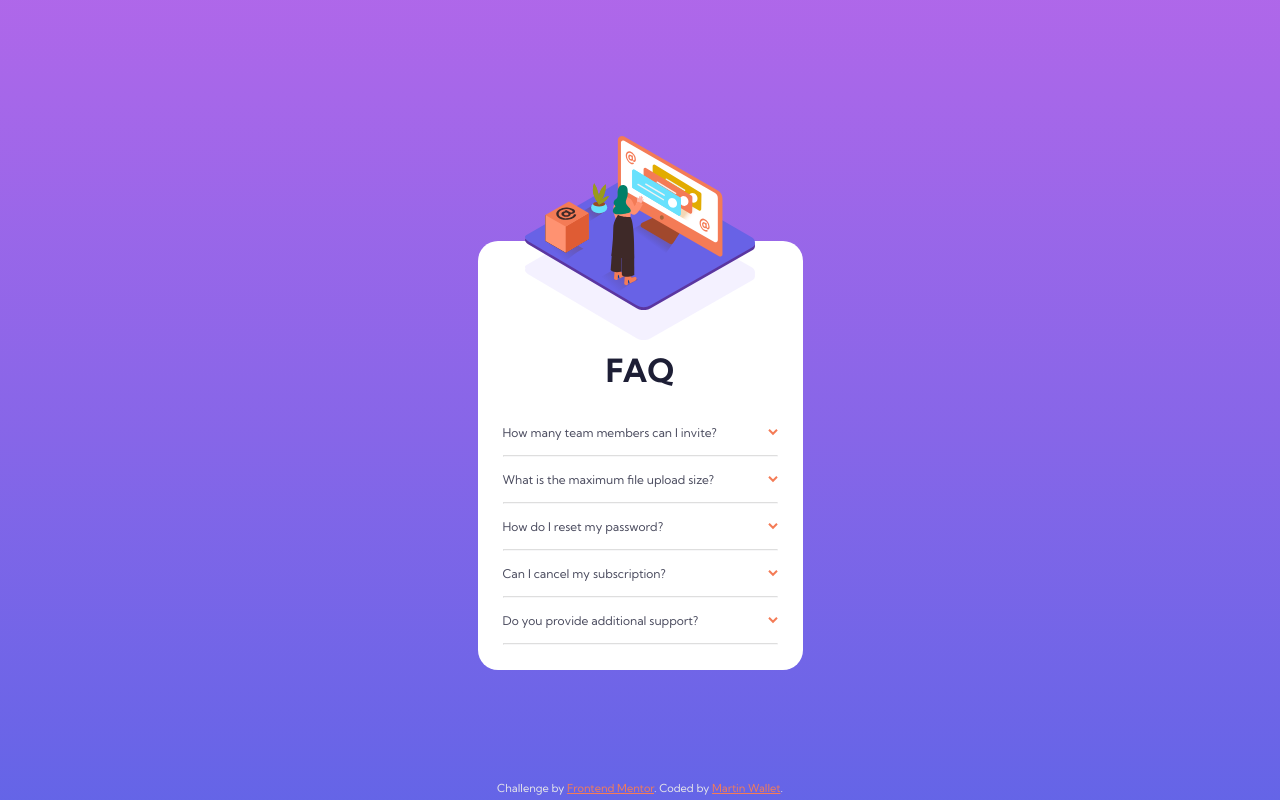
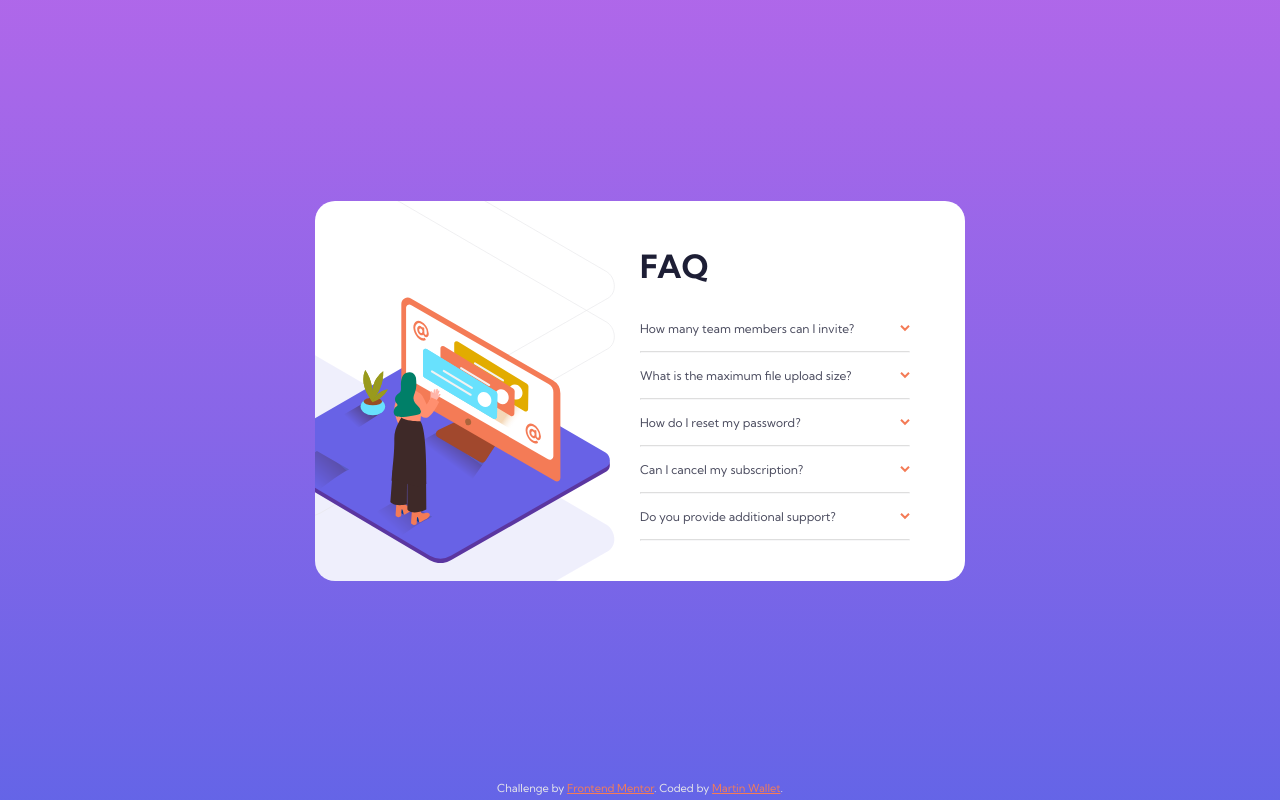
Before and after one commit to martinw0/faq_challenge, a plain HTML site: page index.html in a window 1280 px wide. Drawn offline with Linux system fonts and the light colour scheme.

Commit message:
almost done

```diff
--- a/index.html
+++ b/index.html
@@ -10,7 +10,8 @@
 <body>
   <main>
     <div class="card">
-      <img class="illustration" src="./images/illustration-woman-online-mobile.svg" alt="illustration">
+      <img class="illustration-mobile" src="./images/illustration-woman-online-mobile.svg" alt="illustration">
+      <img class="illustration-desktop" src="./images/illustration-woman-online-desktop.svg" alt="illustration">
       <h1>FAQ</h1>
       <div class="question">
         <div>
--- a/style.scss
+++ b/style.scss
@@ -1,4 +1,17 @@
 @import url('https://fonts.googleapis.com/css2?family=Kumbh+Sans:wght@400;700&display=swap');
+$breakpoints: (
+    "phone-down": 500px,
+    "tablet-up": 768px,
+    "tablet-down": 900px,
+    "desktop-up": 1024px,
+    "desktop-down": 1280px,
+    "widescreen-up": 1440px
+);
+@mixin media-min($_key) {
+    @media screen and (min-width: map-get($breakpoints, $_key)) {
+        &{ @content; }
+    }
+}
 //Primary
 //Text
 $very-dark-desaturated-blue: hsl(238, 29%, 16%);
@@ -52,16 +65,43 @@ main {
     margin-bottom: 20px;
     background-color: white;
     border-radius: 20px;
-    .illustration {
+    @include media-min('tablet-down') {
+        width: 600px;
+        height: 330px;
+        margin: 0;
+        flex-wrap: wrap;
+        align-items: flex-start;
+        overflow: hidden;
+        background-image: url('./images/bg-pattern-desktop.svg');
+        background-size: 100%;
+        background-repeat: no-repeat;
+        background-position: bottom -140px left -350px;
+    }
+    .illustration-mobile {
         margin-top: -130px;
         filter: drop-shadow(0px 30px 0px rgba(192, 175, 255, 0.171));
         width: 230px;
+        @include media-min("tablet-down") {
+            display: none;
+        }
+    }
+    .illustration-desktop {
+        display: none;
+        @include media-min('tablet-down') {
+            display: block;
+            width: 350px;
+            margin: 71px 0;
+            margin-left: -80px;
+        }
     }
     h1 {
         text-align: center;
         color: $very-dark-desaturated-blue;
         margin-top: 40px;
         margin-bottom: 20px;
+        @include media-min('tablet-down') {
+            margin-top: 20px;
+        }
     }
     h2 {
         margin: 15px 0;
@@ -85,6 +125,9 @@ main {
         width: 100%;
         &:hover {
             cursor: pointer;
+        }
+        @include media-min('tablet-down') {
+            width: 45%;
         }
     }
     .question div {
```
Also changed, not shown: style.css, 2 other files.
